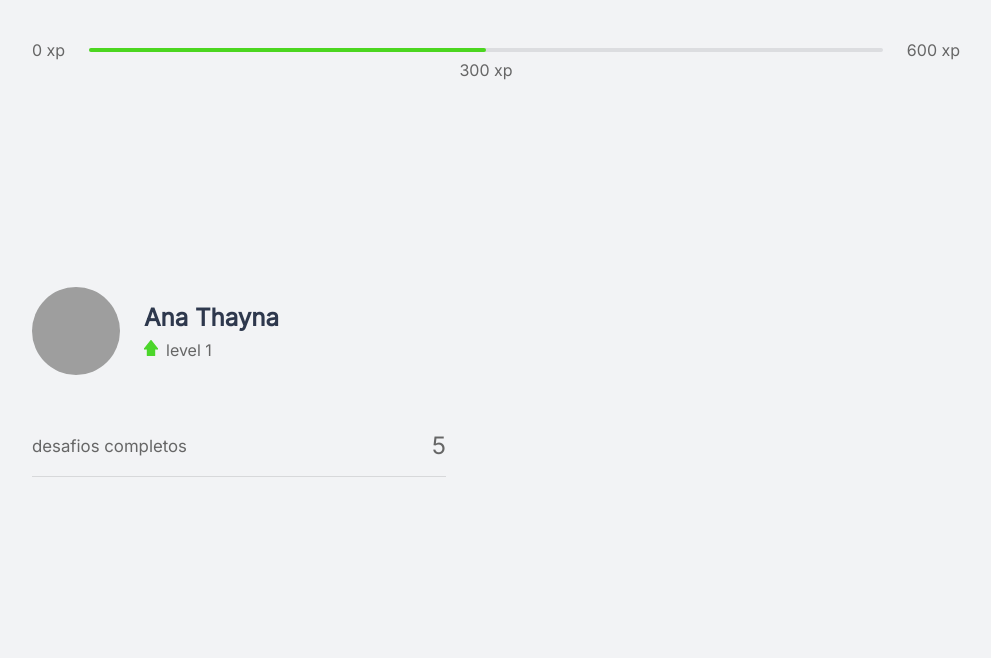
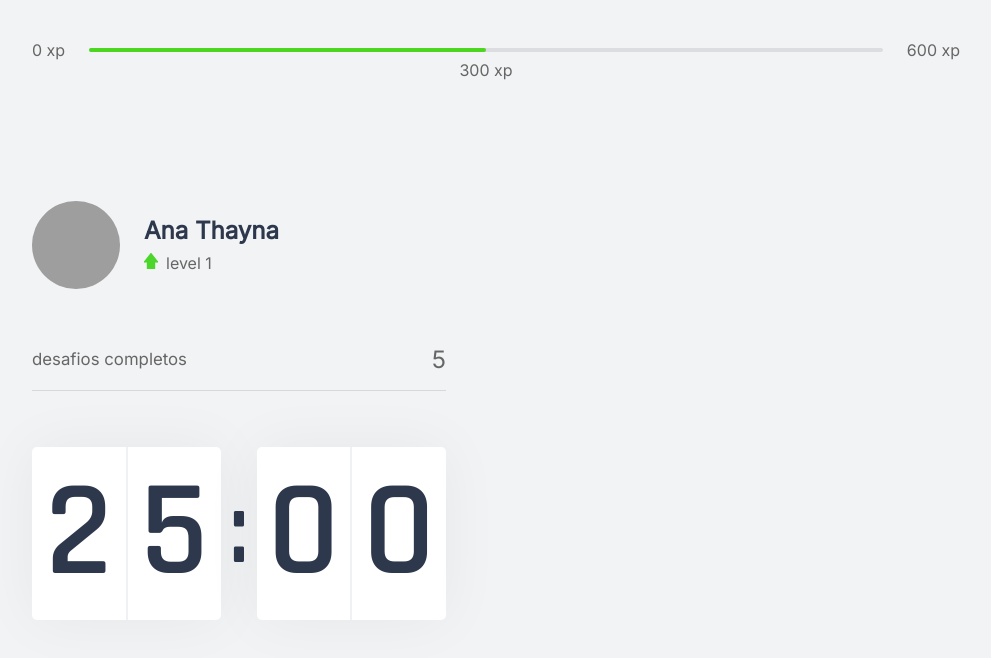
Before and after one commit to anathayna/web-bootcamp, a Next.js app in the folder move it/: page / in a window 1280 px wide. Shown: the top 658 px of the page, without its empty margins (144-1135 px from the left). Built offline with nearby package versions, Linux system fonts and the light colour scheme; grey boxes are pictures that could not be loaded.

Commit message:
finish countdown

```diff
--- /dev/null
+++ b/move it/src/components/Countdown.tsx
@@ -0,0 +1,17 @@
+import styles from '../styles/components/Countdown.module.css'
+
+export function Countdown() {
+    return(
+        <div className={styles.countdownContainer}>
+            <div>
+                <span>2</span>
+                <span>5</span>
+            </div>
+            <span>:</span>
+            <div>
+                <span>0</span>
+                <span>0</span>
+            </div>
+        </div>
+    );
+}
--- a/move it/src/pages/index.tsx
+++ b/move it/src/pages/index.tsx
@@ -1,5 +1,6 @@
 import { CompletedChallenges } from "../components/CompletedChallenges";
 import { ExperienceBar } from "../components/ExperienceBar";
+import { Countdown } from "../components/Countdown";
 import { Profile } from "../components/Profile";
 import styles from '../styles/pages/Home.module.css';
 
@@ -12,6 +13,7 @@
         <div>
           <Profile />
           <CompletedChallenges />
+          <Countdown />
         </div>
         <div></div>
       </section>
--- /dev/null
+++ b/move it/src/styles/components/Countdown.module.css
@@ -0,0 +1,36 @@
+.countdownContainer {
+    display: flex;
+    align-items: center;
+    font-family: Rajdhani;
+    font-weight: 600;
+    color: var(--title);
+}
+
+.countdownContainer > div {
+    flex: 1;
+    display: flex;
+    align-items: center;
+    justify-content: space-evenly;
+    background: var(--white);
+    box-shadow: 0 0 60px rgb(0,0,0,0.05);
+    border-radius: 5px;
+    font-size: 8.5rem;
+    text-align: center;
+}
+
+.countdownContainer > div span {
+    flex: 1;
+}
+
+.countdownContainer > div span:first-child {
+    border-right: 1px solid #F0F1F3;
+}
+
+.countdownContainer > div span:last-child {
+    border-left: 1px solid #F0F1F3;
+}
+
+.countdownContainer > span {
+    font-size: 6.25rem;
+    margin: 0 0.5rem;
+}
```
